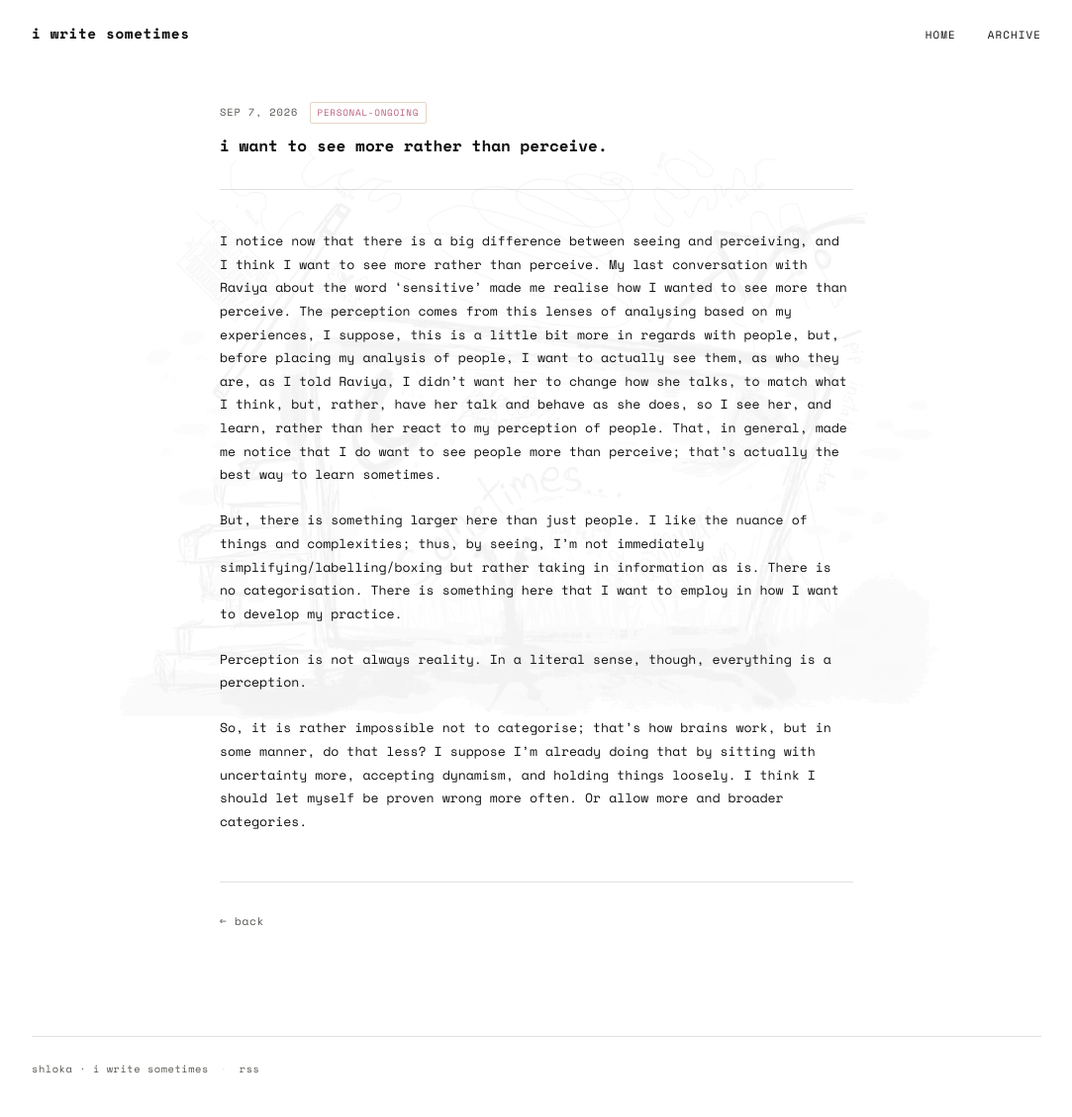
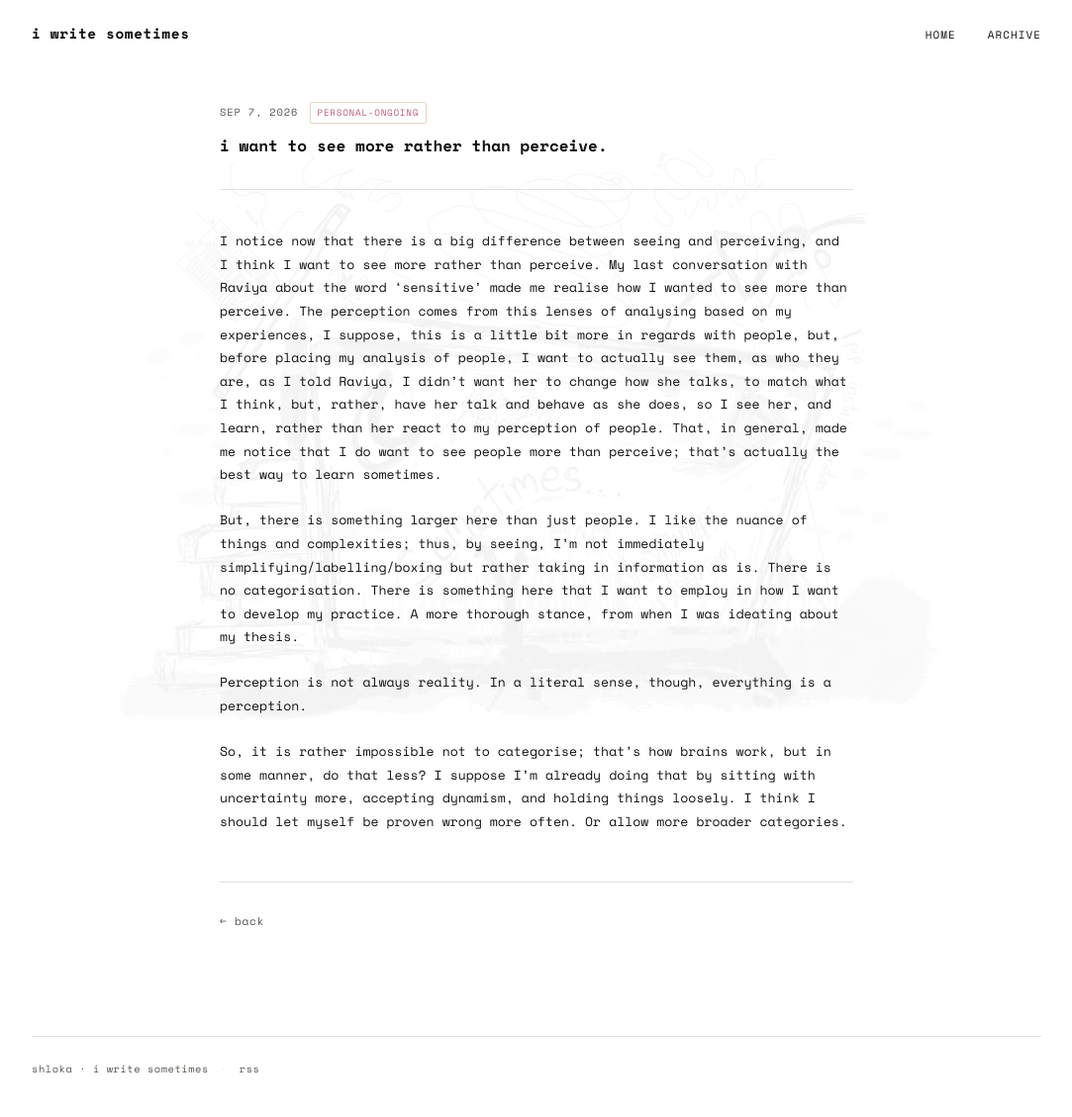
Before and after one commit to shlokamohanty/i-write-sometimes, a Jekyll site: the page built from _posts/2026-09-07-see-than-perceive.md, in a window 1280 px wide. Shown: the whole page at 99% size, without its empty margins (98-1181 px from the left). Built offline with Jekyll 4.4.1, drawn with Linux system fonts in a browser that asks for light colours; some web fonts are replaced.

Commit message:
jbjhbjhb
hbjhbjbhj

```diff
--- a/_posts/.obsidian/workspace.json
+++ b/_posts/.obsidian/workspace.json
@@ -187,15 +187,15 @@
   },
   "active": "38642599b9d64dc5",
   "lastOpenFiles": [
+    "2026-09-03-excited.md",
+    "2026-09-07-see-than-perceive.md",
     "2026-04-25-thesis-ideation.md",
     "2026-05-12-complexity-for-complexity-sake.md",
     "2026-05-22-migraines.md",
     "2026-06-21-storyteller-and-readers.md",
     "2026-08-30-thesis-broader-process.md",
-    "2026-09-07-see-than-perceive.md",
     "2026-08-31-thesis-readings.md",
     "2026-09-01-design.md",
-    "2026-09-03-excited.md",
     "2026-09-06-small-dreams.md",
     "2026-08-29-inward-outward.md",
     "2026-08-28-thesis-drawings.md",
--- a/_posts/2026-09-07-see-than-perceive.md
+++ b/_posts/2026-09-07-see-than-perceive.md
@@ -8,8 +8,8 @@ tags: personal-ongoing
 
 I notice now that there is a big difference between seeing and perceiving, and I think I want to see more rather than perceive. My last conversation with Raviya about the word ‘sensitive’ made me realise how I wanted to see more than perceive. The perception comes from this lenses of analysing based on my experiences, I suppose, this is a little bit more in regards with people, but, before placing my analysis of people, I want to actually see them, as who they are, as I told Raviya, I didn’t want her to change how she talks, to match what I think, but, rather, have her talk and behave as she does, so I see her, and learn, rather than her react to my perception of people. That, in general, made me notice that I do want to see people more than perceive; that’s actually the best way to learn sometimes.
 
-But, there is something larger here than just people. I like the nuance of things and complexities; thus, by seeing, I’m not immediately simplifying/labelling/boxing but rather taking in information as is. There is no categorisation. There is something here that I want to employ in how I want to develop my practice.
+But, there is something larger here than just people. I like the nuance of things and complexities; thus, by seeing, I’m not immediately simplifying/labelling/boxing but rather taking in information as is. There is no categorisation. There is something here that I want to employ in how I want to develop my practice. A more thorough stance, from when I was ideating about my thesis.
 
 Perception is not always reality. In a literal sense, though, everything is a perception.
 
-So, it is rather impossible not to categorise; that’s how brains work, but in some manner, do that less? I suppose I’m already doing that by sitting with uncertainty more, accepting dynamism, and holding things loosely. I think I should let myself be proven wrong more often. Or allow more and broader categories.
+So, it is rather impossible not to categorise; that’s how brains work, but in some manner, do that less? I suppose I’m already doing that by sitting with uncertainty more, accepting dynamism, and holding things loosely. I think I should let myself be proven wrong more often. Or allow more broader categories.
```
